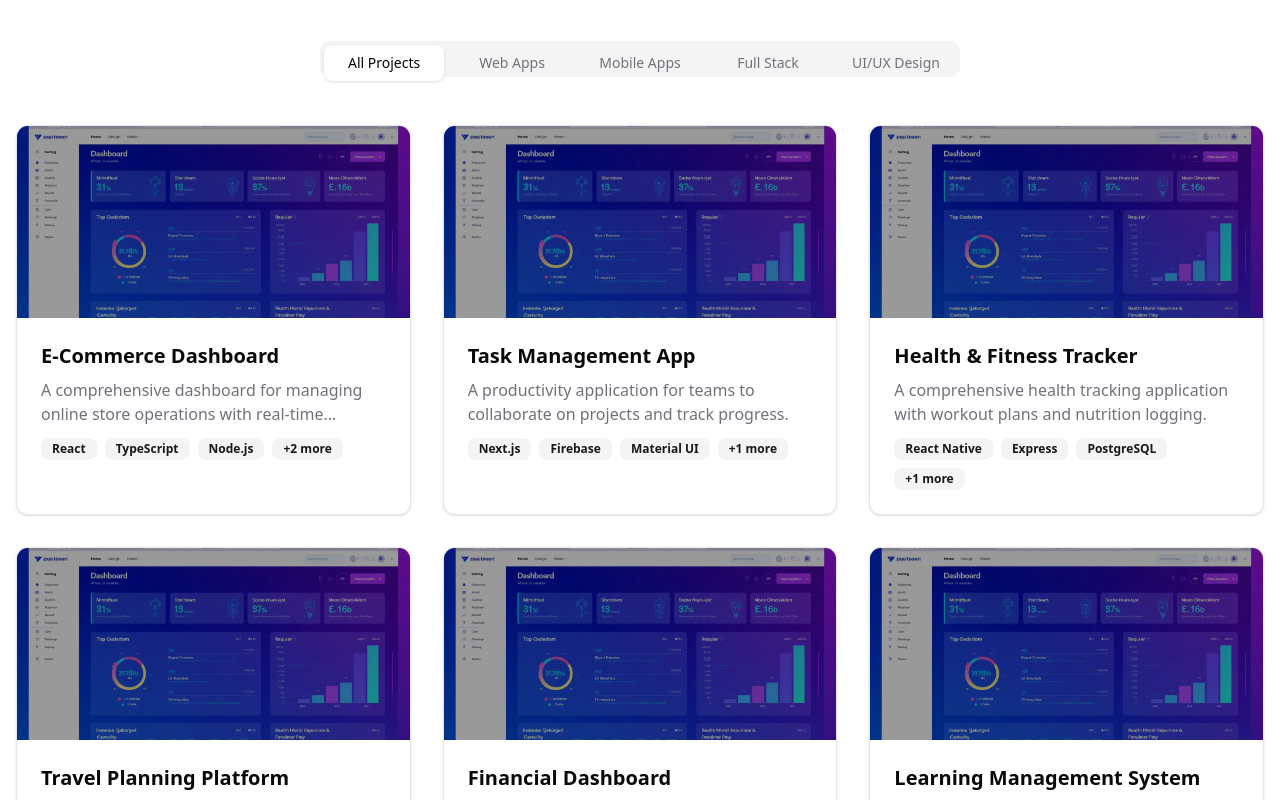
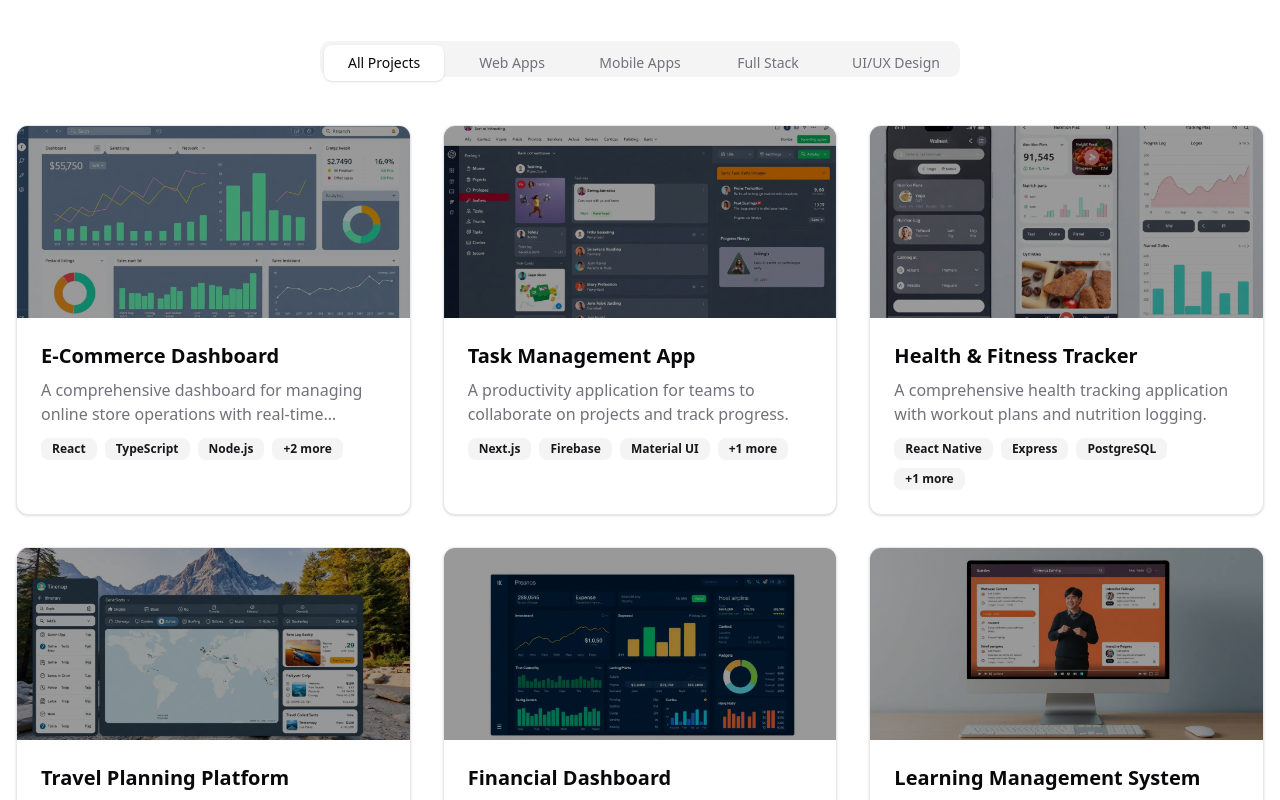
Before and after one commit to magnolia-AI/Image-and-video-test-S-hSx, a Next.js app: page / in a window 1280 px wide. Shown: the part 1080-1880 px from the top of the page. Built offline with nearby package versions, Linux system fonts and the light colour scheme.

Commit message:
fix(layout): Correct structure to enable dev server and update images

```diff
--- a/app/layout.tsx
+++ b/app/layout.tsx
@@ -20,9 +20,7 @@ export default function RootLayout({
     <html lang="en" className="h-full" suppressHydrationWarning>
       <body className="h-full flex flex-col antialiased">
         <ThemeProvider defaultTheme="light" attribute="class">
-          <main className="flex-1">
-            {children}
-          </main>
+          {children}
           <Toaster />
         </ThemeProvider>
       </body>
--- a/app/page.tsx
+++ b/app/page.tsx
@@ -7,9 +7,9 @@ import { Footer } from '@/components/footer'
 
 export default function Home() {
   return (
-    <div className="min-h-full">
+    <div className="min-h-full flex flex-col">
       <Header />
-      <main>
+      <main className="flex-1">
         <HeroSection />
         <PortfolioSection />
         <AboutSection />
--- a/components/portfolio-section.tsx
+++ b/components/portfolio-section.tsx
@@ -10,7 +10,7 @@ const projects = [
     id: 1,
     title: 'E-Commerce Dashboard',
     description: 'A comprehensive dashboard for managing online store operations with real-time analytics.',
-    image: '/images/project-dashboard.jpg',
+    image: '/images/project-ecommerce-dashboard.jpg',
     technologies: ['React', 'TypeScript', 'Node.js', 'MongoDB', 'Tailwind CSS'],
     liveUrl: '#',
     githubUrl: '#',
@@ -28,7 +28,7 @@ const projects = [
     id: 2,
     title: 'Task Management App',
     description: 'A productivity application for teams to collaborate on projects and track progress.',
-    image: '/images/project-dashboard.jpg',
+    image: '/images/project-task-management.jpg',
     technologies: ['Next.js', 'Firebase', 'Material UI', 'Redux'],
     liveUrl: '#',
     githubUrl: '#',
@@ -46,7 +46,7 @@ const projects = [
     id: 3,
     title: 'Health & Fitness Tracker',
     description: 'A comprehensive health tracking application with workout plans and nutrition logging.',
-    image: '/images/project-dashboard.jpg',
+    image: '/images/project-health-fitness.jpg',
     technologies: ['React Native', 'Express', 'PostgreSQL', 'GraphQL'],
     liveUrl: '#',
     githubUrl: '#',
@@ -64,7 +64,7 @@ const projects = [
     id: 4,
     title: 'Travel Planning Platform',
     description: 'An all-in-one travel planning solution with itinerary management and booking features.',
-    image: '/images/project-dashboard.jpg',
+    image: '/images/project-travel-planner.jpg',
     technologies: ['Vue.js', 'Python', 'Django', 'PostgreSQL'],
     liveUrl: '#',
     githubUrl: '#',
@@ -82,7 +82,7 @@ const projects = [
     id: 5,
     title: 'Financial Dashboard',
     description: 'A personal finance management tool with investment tracking and expense categorization.',
-    image: '/images/project-dashboard.jpg',
+    image: '/images/project-finance-dashboard.jpg',
     technologies: ['Angular', 'NestJS', 'MongoDB', 'Chart.js'],
     liveUrl: '#',
     githubUrl: '#',
@@ -100,7 +100,7 @@ const projects = [
     id: 6,
     title: 'Learning Management System',
     description: 'An educational platform for creating and delivering online courses with interactive content.',
-    image: '/images/project-dashboard.jpg',
+    image: '/images/project-learning-platform.jpg',
     technologies: ['Next.js', 'TypeScript', 'Firebase', 'WebRTC'],
     liveUrl: '#',
     githubUrl: '#',
```
